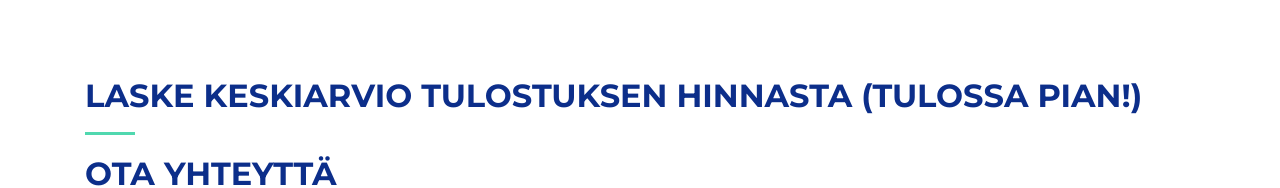
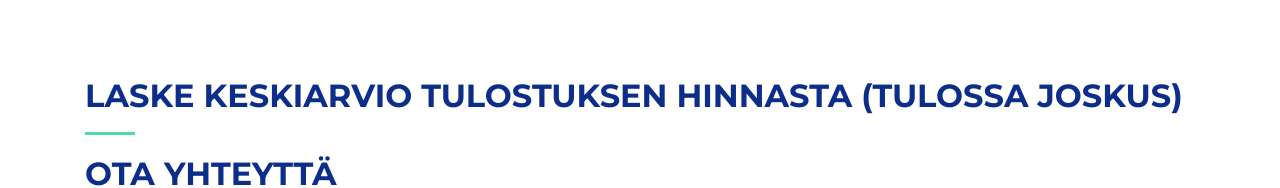
Before and after one commit to DigiKiikka/digikiikka.github.io, a plain HTML site: page 3d-tulostus.html in a window 1280 px wide. Shown: the part 1370-1558 px from the top of the page. Drawn offline with nearby package versions, Linux system fonts and the light colour scheme; files whose address does not match are found by name.

Commit message:
Update 3d-tulostus.html

```diff
--- a/3d-tulostus.html
+++ b/3d-tulostus.html
@@ -152,7 +152,7 @@
     <section id="contact" class="wow fadeInUp">
       <div class="container">
         <div class="section-header">
-        <h2>Laske keskiarvio tulostuksen hinnasta (TULOSSA PIAN!)</h2>
+        <h2>Laske keskiarvio tulostuksen hinnasta (tulossa joskus)</h2>
           <h2>Ota yhteyttä</h2>
           <p>Lähetä sähköpostiin tai whatsappiin 3D-malli, haluttu muovimateriaali, väri, koko ja täyttömäärä niin saat heti tarjouksen tulostuksesta!</p>
         </div>
```
